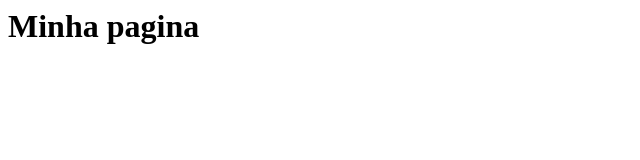
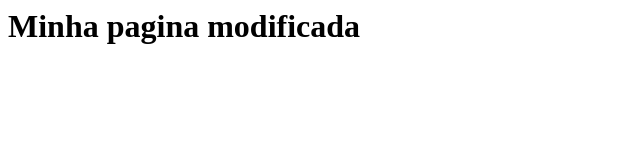
Before and after one commit to otavigoto/aula-git-remote, a plain HTML site: page index.html in a window 1280 px wide. Shown: the whole page, without its empty margins (0-640 px from the left). Drawn offline with Linux system fonts and the light colour scheme.

Commit message:
commit modified

```diff
--- a/index.html
+++ b/index.html
@@ -3,7 +3,7 @@
 		<title>Minha pagina</title>
 	</head>
 	<body>
-		<h1>Minha pagina</h1>
+		<h1>Minha pagina modificada</h1>
 	</body>
 
 </html>
```
